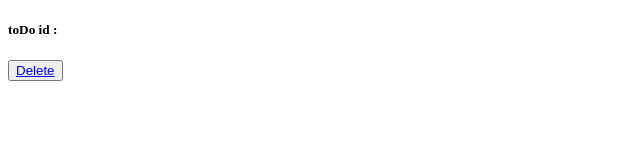
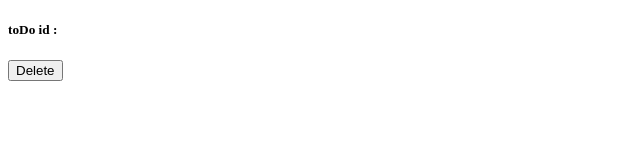
Before and after one commit to LEEBONGHAK/react-redux, a React (Create React App) app: page /#/1 in a window 1280 px wide. Shown: the top 160 px of the page, without its empty margins (0-640 px from the left). Built offline with nearby package versions, Linux system fonts and the light colour scheme.

Commit message:
fix the bug and deploy gh-pages

```diff
--- a/src/routes/Detail.js
+++ b/src/routes/Detail.js
@@ -8,9 +8,10 @@ const Detail = ({ toDo, onBtnClick }) => {
     <>
       <h1>{toDo?.text}</h1>
       <h5>toDo id : {toDo?.id}</h5>
-      <button onClick={onBtnClick}>
-        <Link to={"/"}>Delete</Link>
-      </button>
+      <Link to={"/"}>
+        <button onClick={onBtnClick}>Delete</button>
+      </Link>
+
     </>
   )
 };
```
Also changed, not shown: package.json (+5 -3 lines), 1 other file (tests, documents, lock files or other folders).
